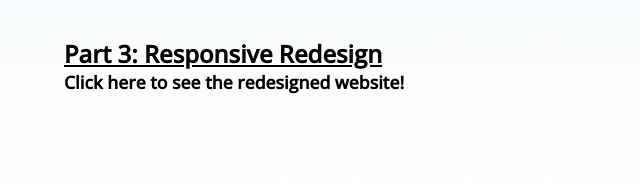
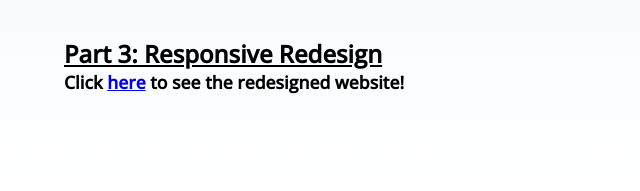
Before and after one commit to sadarmadillo123/responsive-redesign-handin, a plain HTML site: page index.html in a window 1280 px wide. Shown: the part 9450-9641 px from the top of the page, 0-640 px from the left. Drawn offline with nearby package versions, Linux system fonts and the light colour scheme.

Commit message:
Add files via upload

```diff
--- a/index.html
+++ b/index.html
@@ -332,7 +332,11 @@
 
       <div id="part3" class="section">
         <h3>Part 3: Responsive Redesign</h3>
-        <strong>Click <a>here</a> to see the redesigned website!</strong>
+        <strong
+          >Click
+          <a href="https://sadarmadillo123.github.io/responsive-redesign/">here</a> to see
+          the redesigned website!</strong
+        >
       </div>
     </div>
   </body>
```
